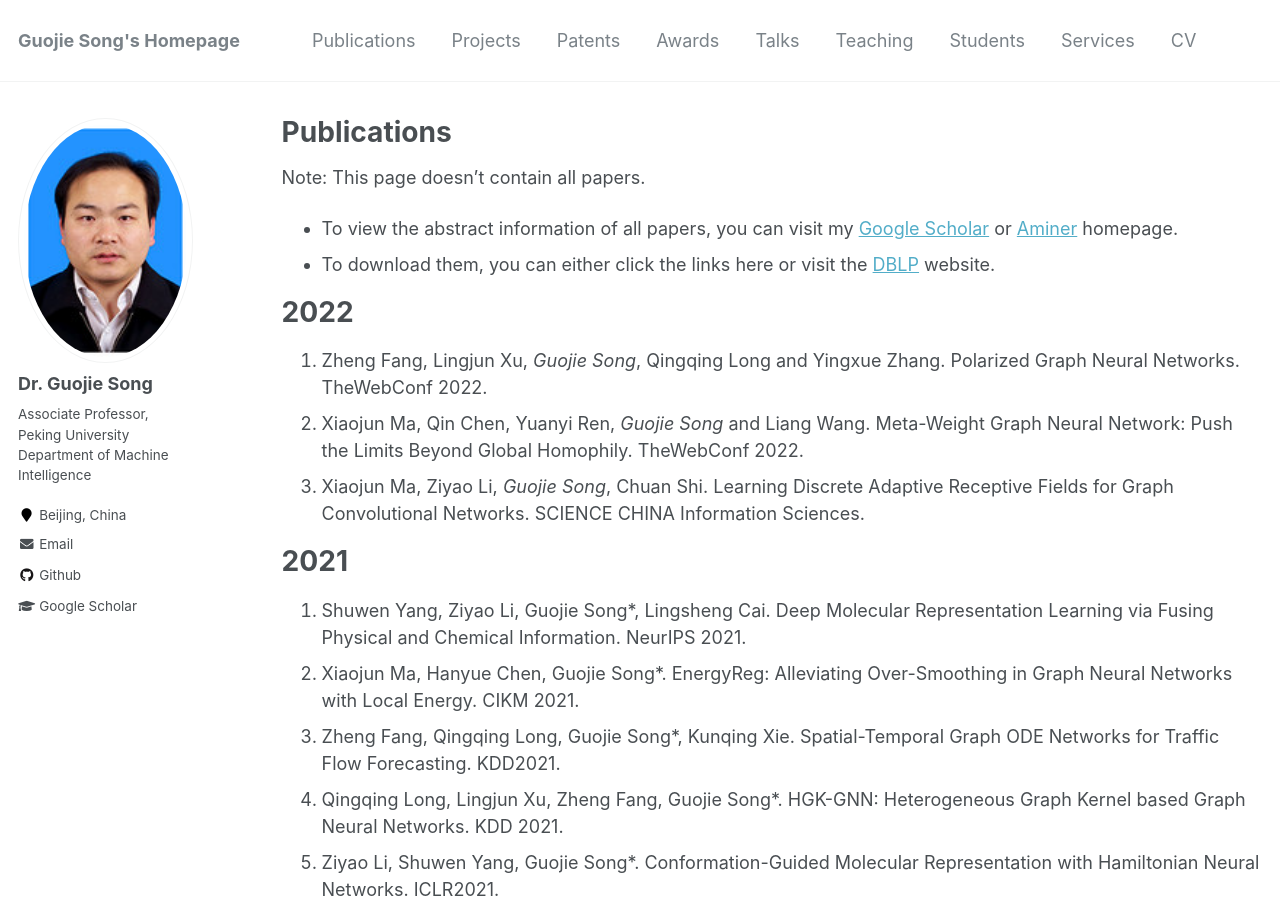
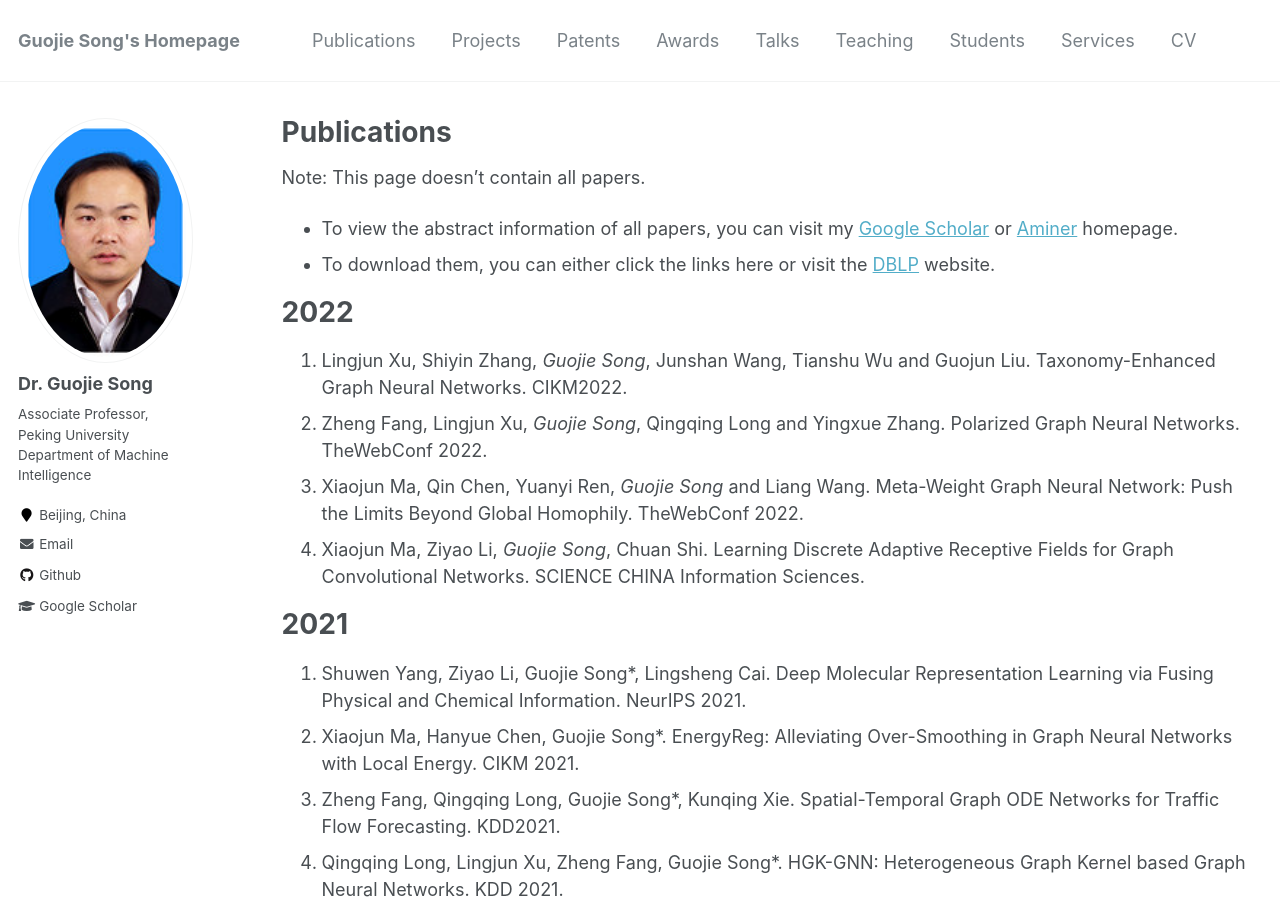
Before and after one commit to gjsong-pku/gjsong-pku.github.io, a Jekyll site: the page built from _pages/publications.md, in a window 1280 px wide and 900 px high. Built offline with Jekyll 4.4.1, drawn with Linux system fonts in a browser that asks for light colours.

Commit message:
Update publications.md

```diff
--- a/_pages/publications.md
+++ b/_pages/publications.md
@@ -12,9 +12,10 @@ Note: This page doesn't contain all papers.
 - To download them, you can either click the links here or visit the [DBLP](https://dblp.uni-trier.de/pers/hd/s/Song:Guojie) website.
 
 # 2022
-1. Zheng Fang, Lingjun Xu, *Guojie Song*, Qingqing Long and Yingxue Zhang. Polarized Graph Neural Networks. TheWebConf 2022.
-2. Xiaojun Ma, Qin Chen, Yuanyi Ren, *Guojie Song* and Liang Wang. Meta-Weight Graph Neural Network: Push the Limits Beyond Global Homophily. TheWebConf 2022.
-3. Xiaojun Ma, Ziyao Li, *Guojie Song*, Chuan Shi. Learning Discrete Adaptive Receptive Fields for Graph Convolutional Networks. SCIENCE CHINA Information Sciences.
+1. Lingjun Xu, Shiyin Zhang, *Guojie Song*, Junshan Wang, Tianshu Wu and Guojun Liu. Taxonomy-Enhanced Graph Neural Networks. CIKM2022.
+2. Zheng Fang, Lingjun Xu, *Guojie Song*, Qingqing Long and Yingxue Zhang. Polarized Graph Neural Networks. TheWebConf 2022.
+3. Xiaojun Ma, Qin Chen, Yuanyi Ren, *Guojie Song* and Liang Wang. Meta-Weight Graph Neural Network: Push the Limits Beyond Global Homophily. TheWebConf 2022.
+4. Xiaojun Ma, Ziyao Li, *Guojie Song*, Chuan Shi. Learning Discrete Adaptive Receptive Fields for Graph Convolutional Networks. SCIENCE CHINA Information Sciences.
 
 # 2021
 6. Shuwen Yang, Ziyao Li, Guojie Song*, Lingsheng Cai. Deep Molecular Representation Learning via Fusing Physical and Chemical Information. NeurIPS 2021.
```
